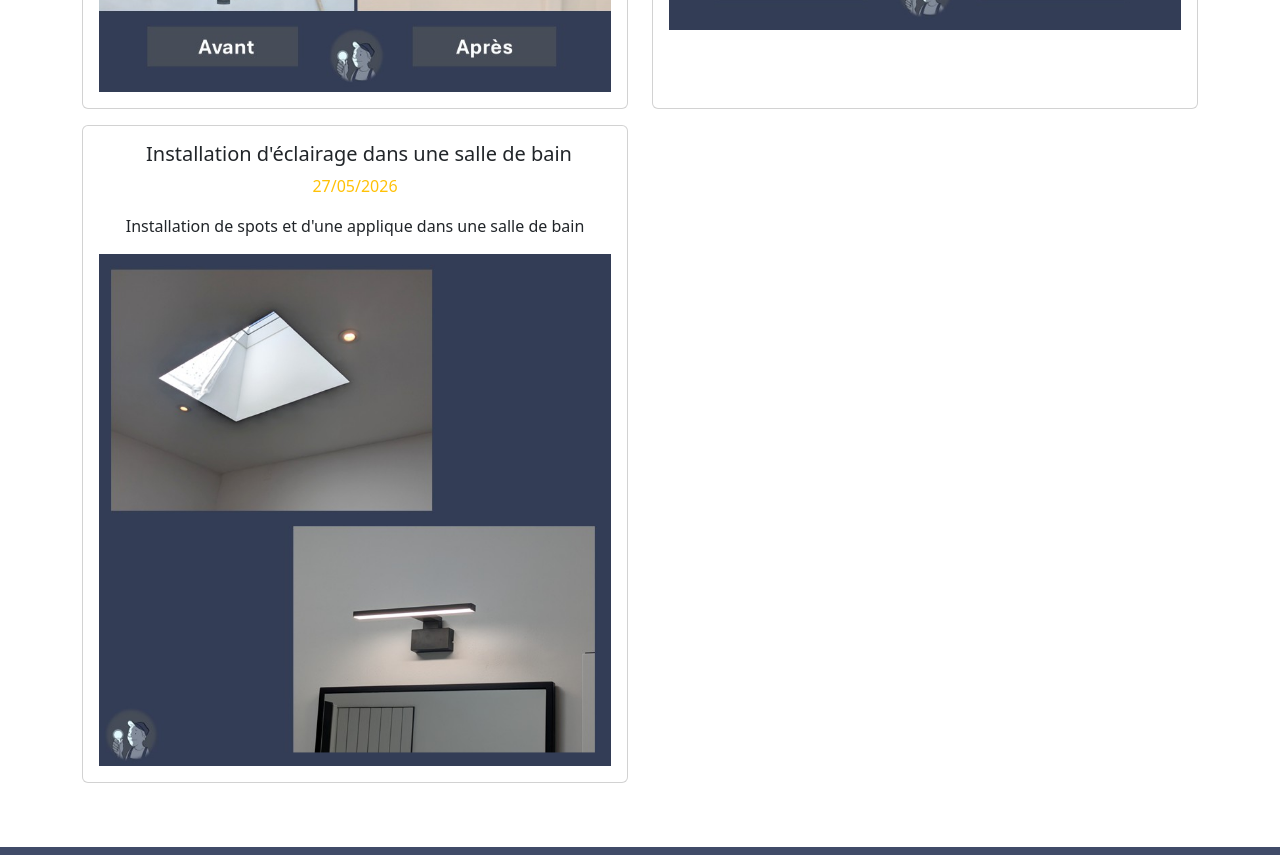
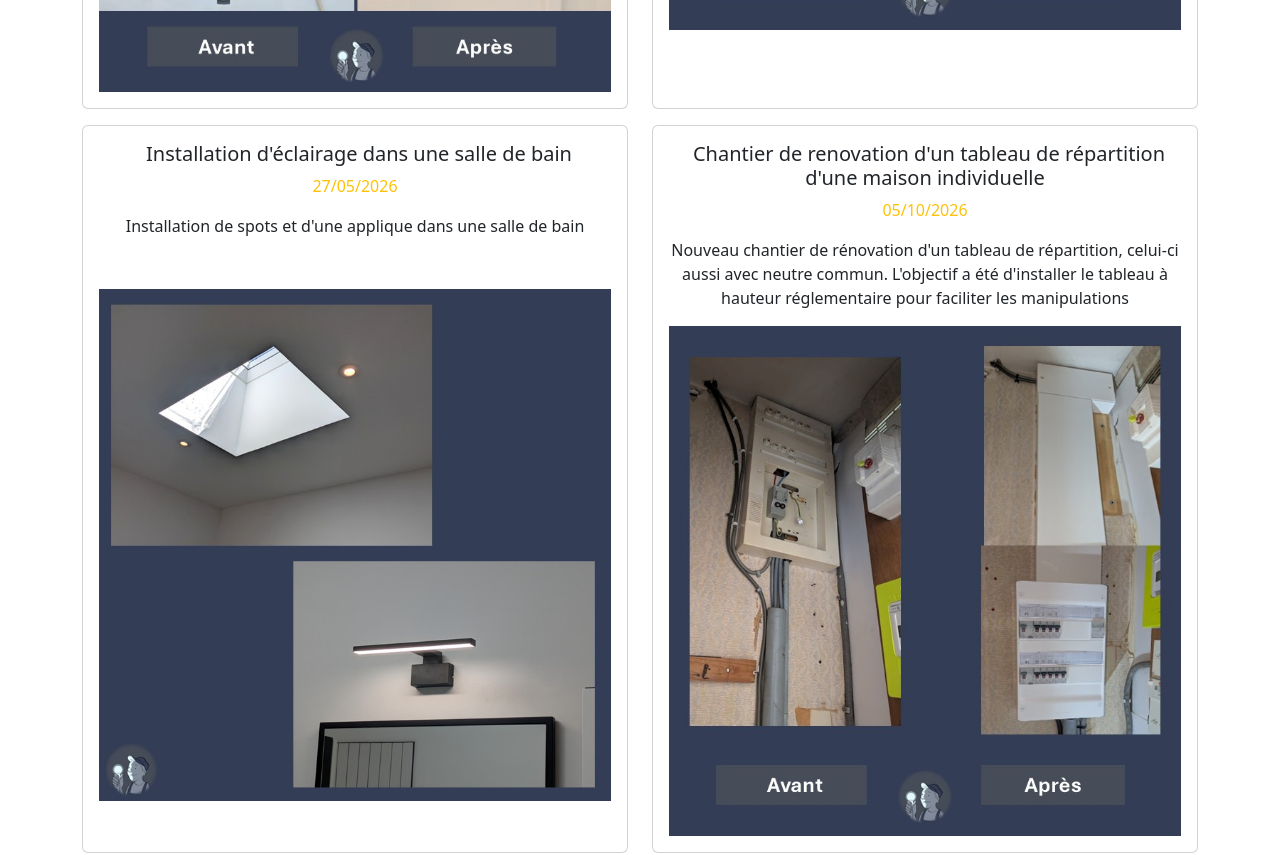
Before and after one commit to lalgn/etienne-electricite, a React (Vite) app: page /#/news in a window 1280 px wide. Shown: the part 1620-2475 px from the top of the page. Built offline with nearby package versions, Linux system fonts and the light colour scheme.

Commit message:
nouvelle news

```diff
--- a/src/pages/News.jsx
+++ b/src/pages/News.jsx
@@ -6,7 +6,7 @@ import chantierimage2 from "../assets/avant-apres-bd-arr-cuisine.jpg"
 import chantierimage3 from "../assets/avant-apres-tableau-divisionnaire.jpg"
 import chantierimage4 from "../assets/avant-apres-tableau-Laurent.jpg"
 import chantierimage5 from "../assets/Eclairage-sdb.jpg"
-
+import chantierimage6 from "../assets/avant-apres-tableau-Feffer.jpg"
 export const newsData = [
   {
     title: (
@@ -56,7 +56,7 @@ export const newsData = [
     ),
     date: "22/04/2026",
     description: [
-      "Chantier de renovation d'un tableau de répartition avec neutre commun et quelques surprises notamment une partie des circuits en 4 mm²"
+      "Chantier de rénovation d'un tableau de répartition avec neutre commun et quelques surprises notamment une partie des circuits en 4 mm²"
     ],
     image: chantierimage4,
   },
@@ -72,6 +72,19 @@ export const newsData = [
       "Installation de spots et d'une applique dans une salle de bain"
     ],
     image: chantierimage5,
+  },
+  {
+    title: (
+      <>
+        <i className="text-warning me-2"></i>
+        Chantier de renovation d'un tableau de répartition d'une maison individuelle
+      </>
+    ),
+    date: "05/10/2026",
+    description: [
+      "Nouveau chantier de rénovation d'un tableau de répartition, celui-ci aussi avec neutre commun. L'objectif a été d'installer le tableau à hauteur réglementaire pour faciliter les manipulations"
+    ],
+    image: chantierimage6,
   },
 ];
 
```
Also changed, not shown: src/assets/avant-apres-tableau-Feffer.jpg (added).
